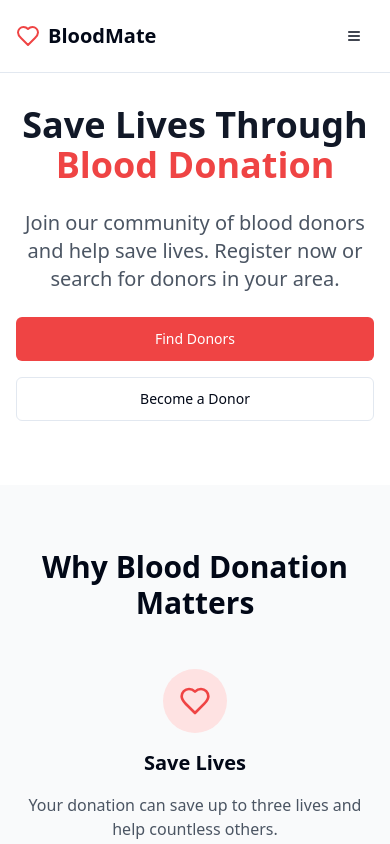
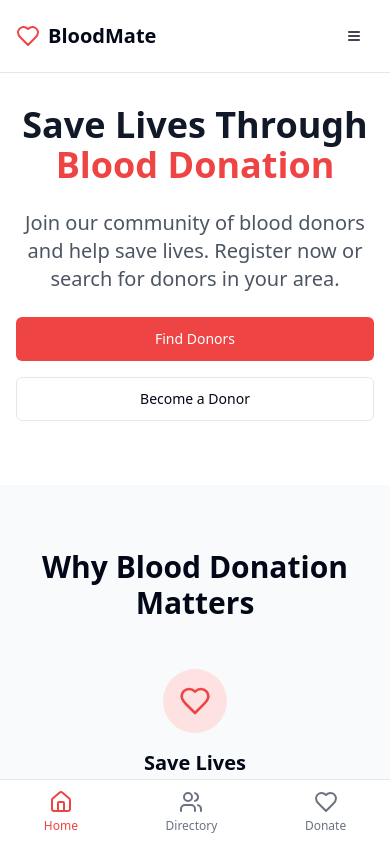
Before and after one commit to Madesh3/bloodmate, a React (Vite) app: page / in a window 390 px wide. Shown: the top 844 px of the page. Built offline with nearby package versions, Linux system fonts and the light colour scheme.

Commit message:
Add mobile navigation items
Implement three navigation items at the bottom of the layout, visible only on mobile devices. This change enhances the mobile user experience by providing easy access to key sections of the app.
[skip gpt_engineer]

```diff
--- a/src/components/Layout.tsx
+++ b/src/components/Layout.tsx
@@ -2,6 +2,7 @@ import { Link } from "react-router-dom";
 import { Heart, Menu } from "lucide-react";
 import { Button } from "./ui/button";
 import { Sheet, SheetContent, SheetTrigger } from "./ui/sheet";
+import MobileNavigation from "./MobileNavigation";
 
 const Layout = ({ children }: { children: React.ReactNode }) => {
   return (
@@ -44,9 +45,11 @@ const Layout = ({ children }: { children: React.ReactNode }) => {
         </div>
       </header>
 
-      <main className="flex-1">
+      <main className="flex-1 pb-16 md:pb-0">
         {children}
       </main>
+
+      <MobileNavigation />
 
       <footer className="bg-gray-50 border-t">
         <div className="container mx-auto px-4 py-8">
--- /dev/null
+++ b/src/components/MobileNavigation.tsx
@@ -0,0 +1,44 @@
+import { Home, Users, Heart } from "lucide-react";
+import { Link, useLocation } from "react-router-dom";
+
+const MobileNavigation = () => {
+  const location = useLocation();
+
+  const isActive = (path: string) => location.pathname === path;
+
+  return (
+    <div className="fixed bottom-0 left-0 right-0 bg-white border-t md:hidden">
+      <nav className="flex justify-around items-center h-16">
+        <Link
+          to="/"
+          className={`flex flex-col items-center space-y-1 ${
+            isActive('/') ? 'text-primary' : 'text-gray-500'
+          }`}
+        >
+          <Home size={24} />
+          <span className="text-xs">Home</span>
+        </Link>
+        <Link
+          to="/directory"
+          className={`flex flex-col items-center space-y-1 ${
+            isActive('/directory') ? 'text-primary' : 'text-gray-500'
+          }`}
+        >
+          <Users size={24} />
+          <span className="text-xs">Directory</span>
+        </Link>
+        <Link
+          to="/become-donor"
+          className={`flex flex-col items-center space-y-1 ${
+            isActive('/become-donor') ? 'text-primary' : 'text-gray-500'
+          }`}
+        >
+          <Heart size={24} />
+          <span className="text-xs">Donate</span>
+        </Link>
+      </nav>
+    </div>
+  );
+};
+
+export default MobileNavigation;
```
